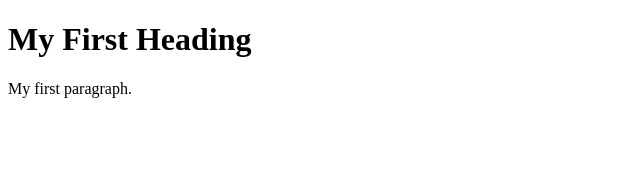
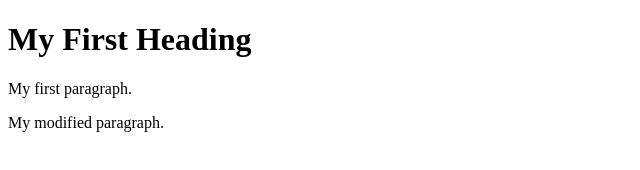
Before and after one commit to enimhouda/testgit, a plain HTML site: page index.html in a window 1280 px wide. Shown: the whole page, without its empty margins (0-640 px from the left). Drawn offline with Linux system fonts and the light colour scheme.

Commit message:
Ici ces les changement effectuer

```diff
--- a/index.html
+++ b/index.html
@@ -4,6 +4,6 @@
 
 <h1>My First Heading</h1>
 <p>My first paragraph.</p>
-
+<p>My modified paragraph.</p>
 </body>
 </html>
```
Also changed, not shown: index2.html (added), index3.html (added), index4.html (added).
